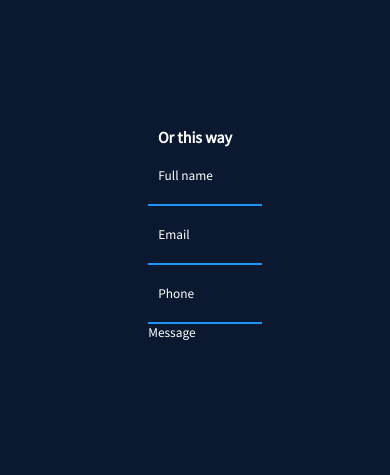
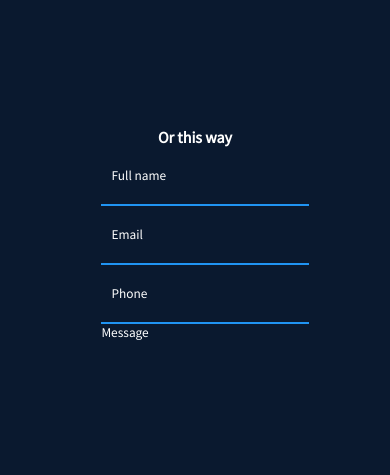
Before and after one commit to Miroslav022/Portfolio-MiroslavJandri-, a plain HTML site: page index.html in a window 390 px wide. Shown: the part 4820-5295 px from the top of the page. Drawn offline with Linux system fonts and the light colour scheme.

Commit message:
Update style.css

```diff
--- a/assets/css/style.css
+++ b/assets/css/style.css
@@ -1160,6 +1160,11 @@ header #header-text .container .tag {
    font-size: 12px;
  }
 
+  #contact-me .forma form .form-inp {
+  width: 80%;
+  margin: 0px auto;
+}
+
 }
 
 @media screen and (max-width: 381px) {
```
